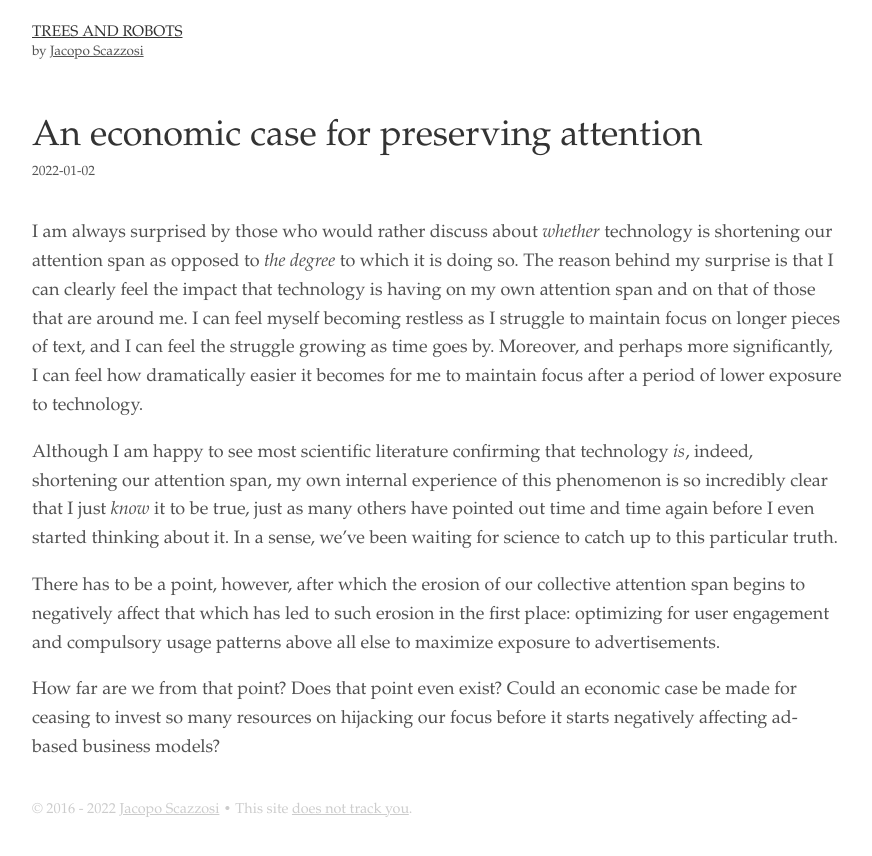
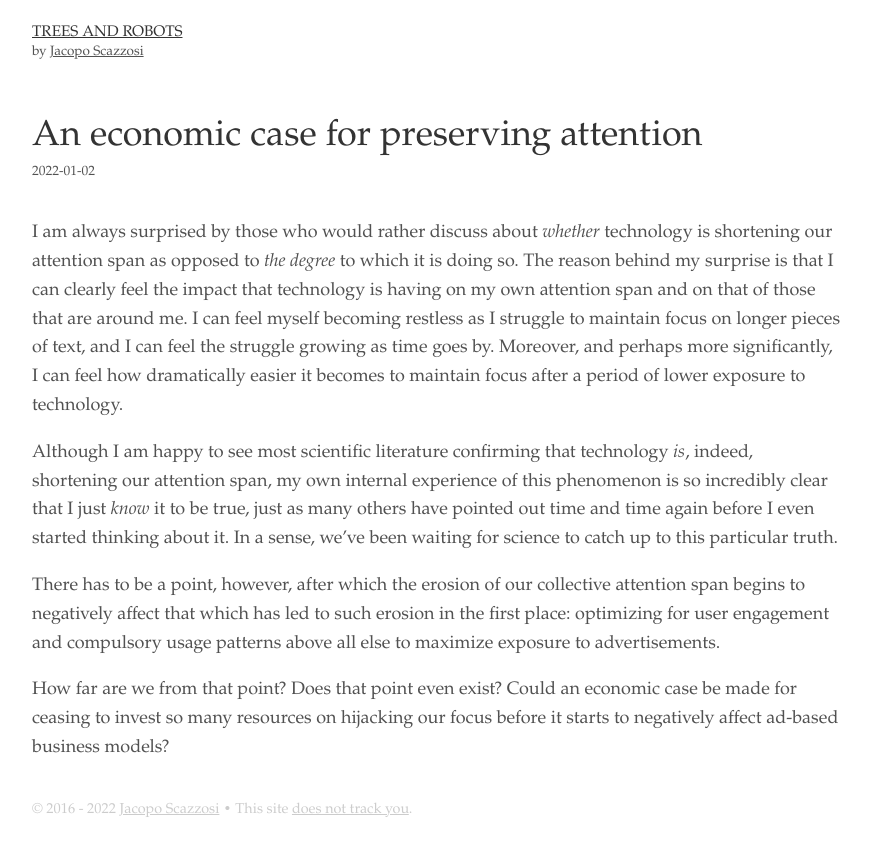
Before and after one commit to jacoscaz/treesandrobots.github.io, a Jekyll site: the page built from _posts/2022-01-02-economic-case-for-preserving-attention.md, in a window 1280 px wide. Shown: the top 856 px of the page, without its empty margins (203-1075 px from the left). Built offline with Jekyll 4.4.1, drawn with Linux system fonts in a browser that asks for light colours.

Commit message:
grammar fix

```diff
--- a/_posts/2022-01-02-economic-case-for-preserving-attention.md
+++ b/_posts/2022-01-02-economic-case-for-preserving-attention.md
@@ -10,7 +10,7 @@ impact that technology is having on my own attention span and on that of those
 that are around me. I can feel myself becoming restless as I struggle to
 maintain focus on longer pieces of text, and I can feel the struggle growing as
 time goes by. Moreover, and perhaps more significantly, I can feel how
-dramatically easier it becomes for me to maintain focus after a period of lower
+dramatically easier it becomes to maintain focus after a period of lower
 exposure to technology.
 
 Although I am happy to see most scientific literature confirming that
@@ -27,4 +27,4 @@ patterns above all else to maximize exposure to advertisements.
 
 How far are we from that point? Does that point even exist? Could an economic
 case be made for ceasing to invest so many resources on hijacking our focus
-before it starts negatively affecting ad-based business models?
+before it starts to negatively affect ad-based business models?
```
